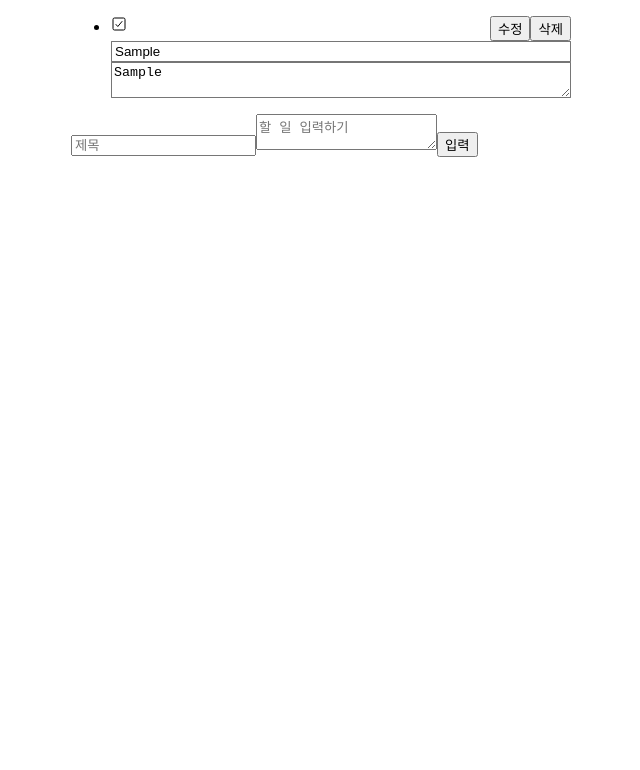
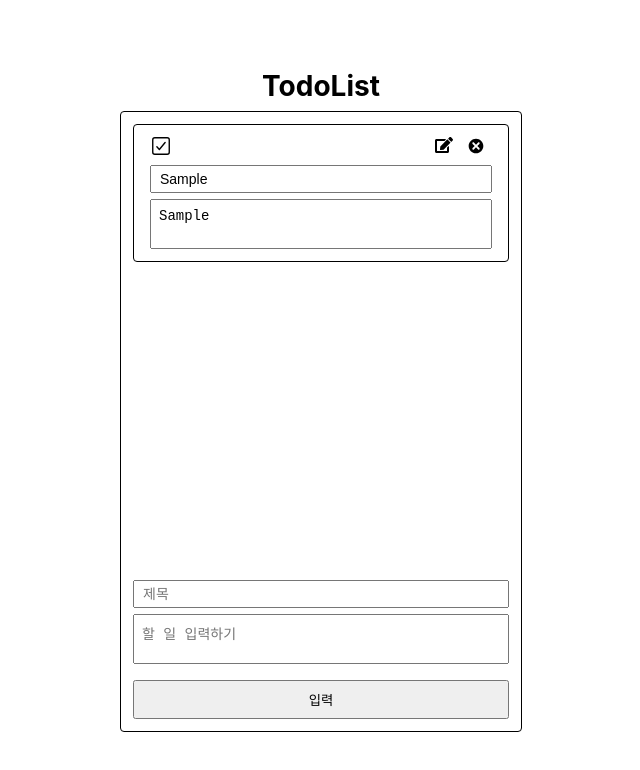
Before and after one commit to kyoungjooo/todos, a React (Create React App) app: page / in a window 1280 px wide. Both pictures are taken after typing "Sample", "Sample" into the empty fields and a click on the button "입력". Shown: the top 770 px of the page, without its empty margins (319-959 px from the left). Built offline with nearby package versions, Linux system fonts and the light colour scheme.

Commit message:
style: todoList

```diff
--- a/src/components/input.jsx
+++ b/src/components/input.jsx
@@ -1,15 +1,20 @@
 import { useState } from "react";
+import * as style from "../style/todo.style";
 
 const Input = ({ getTextFromInput }) => {
-  const [text, setText] = useState("");
+  const [text, setText] = useState({
+    title: "",
+    content: "",
+  });
 
   const createId = () => {
     return Date.now();
   };
 
   const handleSubmit = (e) => {
+    e.preventDefault();
     if (text.title.trim().length < 1 || text.content.trim().length < 1) return;
-    e.preventDefault();
+    console.log("이거는", text);
     getTextFromInput(text);
     setText("");
   };
@@ -20,22 +25,22 @@ const Input = ({ getTextFromInput }) => {
   };
 
   return (
-    <form onSubmit={handleSubmit}>
-      <input
+    <style.Form onSubmit={handleSubmit}>
+      <style.TodoTitle
         placeholder="제목"
         type="text"
         name="title"
         onChange={getInputValue}
         value={text.title || ""}
       />
-      <textarea
+      <style.TodoText
         name="content"
         placeholder="할 일 입력하기"
         onChange={getInputValue}
         value={text.content || ""}
       />
-      <button type="submit">입력</button>
-    </form>
+      <style.BaseBtn type="submit">입력</style.BaseBtn>
+    </style.Form>
   );
 };
 export default Input;
--- a/src/components/todo.jsx
+++ b/src/components/todo.jsx
@@ -2,14 +2,22 @@ import { useState } from "react";
 import * as style from "../style/todo.style";
 import { IoCheckboxOutline } from "react-icons/io5";
 import { IoCheckbox } from "react-icons/io5";
+import { TiDelete } from "react-icons/ti";
+import { FaEdit } from "react-icons/fa";
+import { useRef } from "react";
 
 const TodoItem = ({ todo, getUpdatedValue, getDeleteTarget }) => {
   const { id } = todo;
   const [isChecked, setChecked] = useState(false);
   const [isEditing, setEditing] = useState(true);
   const [updated, setUpdated] = useState(todo);
+  const inputTitle = useRef(null);
 
-  const handleEdit = () => setEditing((prev) => !prev);
+  const handleEdit = (e) => {
+    e.stopPropagation();
+    setEditing((prev) => !prev);
+    return inputTitle.current.focus();
+  };
 
   const handleValue = (e) => {
     const { name, value } = e.target;
@@ -18,7 +26,10 @@ const TodoItem = ({ todo, getUpdatedValue, getDeleteTarget }) => {
     //편집이 끝나면 updateInputValue에 값을 전달한다.
   };
 
-  const handleDelete = (todo) => getDeleteTarget(todo.id);
+  const handleDelete = (e, todo) => {
+    e.stopPropagation();
+    getDeleteTarget(todo.id);
+  };
 
   const handleChecked = (e) => {
     setChecked((prev) => !prev); // 상태
@@ -30,8 +41,9 @@ const TodoItem = ({ todo, getUpdatedValue, getDeleteTarget }) => {
     }
     handleChecked();
   };
+
   return (
-    <li key={id} onClick={handleLiClick}>
+    <style.CardItem key={id} onClick={handleLiClick}>
       <style.TodoHeader>
         <style.Checkbox
           type="checkbox"
@@ -39,34 +51,39 @@ const TodoItem = ({ todo, getUpdatedValue, getDeleteTarget }) => {
           checked={isChecked}
           onChange={handleChecked}
         />
-        {isChecked && <IoCheckbox />}
-        {!isChecked && <IoCheckboxOutline />}
-        <div>
-          <button type="button" onClick={() => handleEdit(todo)}>
-            수정
-          </button>
-          <button type="button" onClick={() => handleDelete(todo)}>
-            삭제
-          </button>
-        </div>
+        <style.IconCheck>
+          {isChecked && <IoCheckbox />}
+          {!isChecked && <IoCheckboxOutline />}
+        </style.IconCheck>
+        <style.Flex>
+          <style.Icon type="button" onClick={handleEdit}>
+            <FaEdit />
+          </style.Icon>
+          <style.IconDel type="button" onClick={(e) => handleDelete(e, todo)}>
+            <TiDelete />
+          </style.IconDel>
+        </style.Flex>
       </style.TodoHeader>
 
       <style.TodoContents>
-        <input
+        <style.TodoTitle
           type="text"
           name="title"
           value={updated.title}
           readOnly={isEditing}
           onChange={handleValue}
+          ref={inputTitle}
+          isEditing={isEditing}
         />
-        <textarea
+        <style.TodoText
           name="content"
           value={updated.content}
           readOnly={isEditing}
           onChange={handleValue}
+          isEditing={isEditing}
         />
       </style.TodoContents>
-    </li>
+    </style.CardItem>
   );
 };
 export default TodoItem;
--- a/src/pages/todoMain.jsx
+++ b/src/pages/todoMain.jsx
@@ -25,8 +25,10 @@ const TodoMain = () => {
   };
 
   return (
+    <style.TodoContainer>
+      <style.H1>TodoList</style.H1>
       <style.TodoWrapper>
-      <ul>
+        <style.TodoInner>
           {todos.map((todo) => {
             return (
               <TodoItem
@@ -37,9 +39,10 @@ const TodoMain = () => {
               />
             );
           })}
-      </ul>
+        </style.TodoInner>
         <Input getTextFromInput={getTextFromInput} />
       </style.TodoWrapper>
+    </style.TodoContainer>
   );
 };
 export default TodoMain;
--- a/src/style/todo.style.js
+++ b/src/style/todo.style.js
@@ -1,23 +1,120 @@
 import styled from "@emotion/styled";
 
+export const TodoContainer = styled.div`
+  height: 100vh;
+  display: flex;
+  align-items: center;
+  justify-content: center;
+  flex-direction: column;
+`;
+export const H1 = styled.h1`
+  margin: 0;
+  margin-bottom: 8px;
+  font-size: 28px;
+`;
 export const TodoWrapper = styled.div`
   margin: 0 auto;
-  width: 500px;
+  width: 400px;
+  padding: 12px 0;
+  border: 1px solid;
+  border-radius: 4px;
 `;
 
 export const TodoContents = styled.div`
   display: flex;
   flex-direction: column;
-  background-color: gray;
 `;
 
 export const TodoHeader = styled.div`
   display: flex;
   justify-content: space-between;
+  align-items: center;
 `;
 export const Checkbox = styled.input`
-  display: none;
+  visibility: hidden;
+  position: absolute;
+  top: -9999999px;
+  left: -9999999px;
+  width: 1px;
+  height: 1px;
+  margin: 0;
+  padding: 0;
+  background: none;
+  font-size: 0;
+  line-height: 0;
+  text-indent: -9999999px;
 `;
-export const Label = styled.label`
-  background-color: gray;
+
+export const TodoInner = styled.ul`
+  padding: 0;
+  margin-top: 0;
+  height: 440px;
+  overflow-y: scroll;
 `;
+export const CardItem = styled.li`
+  padding: 8px 16px 12px 16px;
+  margin: 0 12px;
+  list-style: none;
+  border: 1px solid;
+  &:not(:first-of-type) {
+    margin-top: 8px;
+  }
+  border-radius: 4px;
+`;
+export const TodoTitle = styled.input`
+  outline: ${(props) => (props.isEditing ? "none" : "initial")};
+  cursor: auto;
+  padding: 4px 8px;
+  font-size: 14px;
+  margin-bottom: 6px;
+`;
+export const TodoText = styled.textarea`
+  outline: ${(props) => (props.isEditing ? "none" : "initial")};
+  cursor: auto;
+  resize: none;
+  padding: 8px;
+  font-size: 14px;
+`;
+
+export const Icon = styled.button`
+  font-size: 18px;
+  height: 32px;
+  width: 32px;
+  padding: 0;
+  border: 0;
+  cursor: pointer;
+  background-color: transparent;
+  position: relative;
+  top: -1px;
+`;
+
+export const IconDel = styled.button`
+  font-size: 22px;
+  height: 32px;
+  width: 32px;
+  padding: 0;
+  border: 0;
+  cursor: pointer;
+  background-color: transparent;
+`;
+export const IconCheck = styled.button`
+  font-size: 22px;
+  padding: 0;
+  border: 0;
+  cursor: pointer;
+  background-color: transparent;
+`;
+export const Form = styled.form`
+  display: flex;
+  flex-direction: column;
+  margin: 0 12px;
+`;
+// common
+export const Flex = styled.div`
+  display: flex;
+`;
+
+export const BaseBtn = styled.button`
+  padding: 8px 0;
+  margin-top: 16px;
+`;
```
Lines whose indentation alone changed are shown as unchanged.
